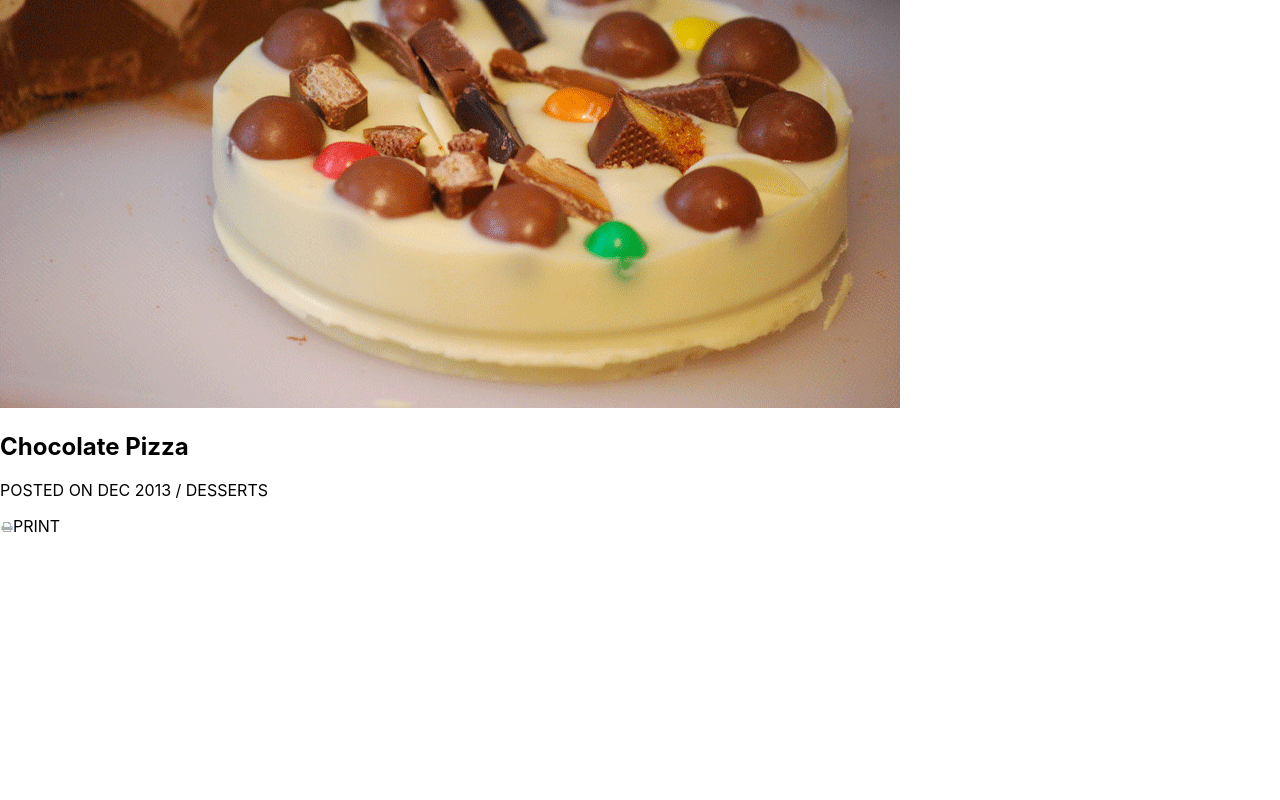
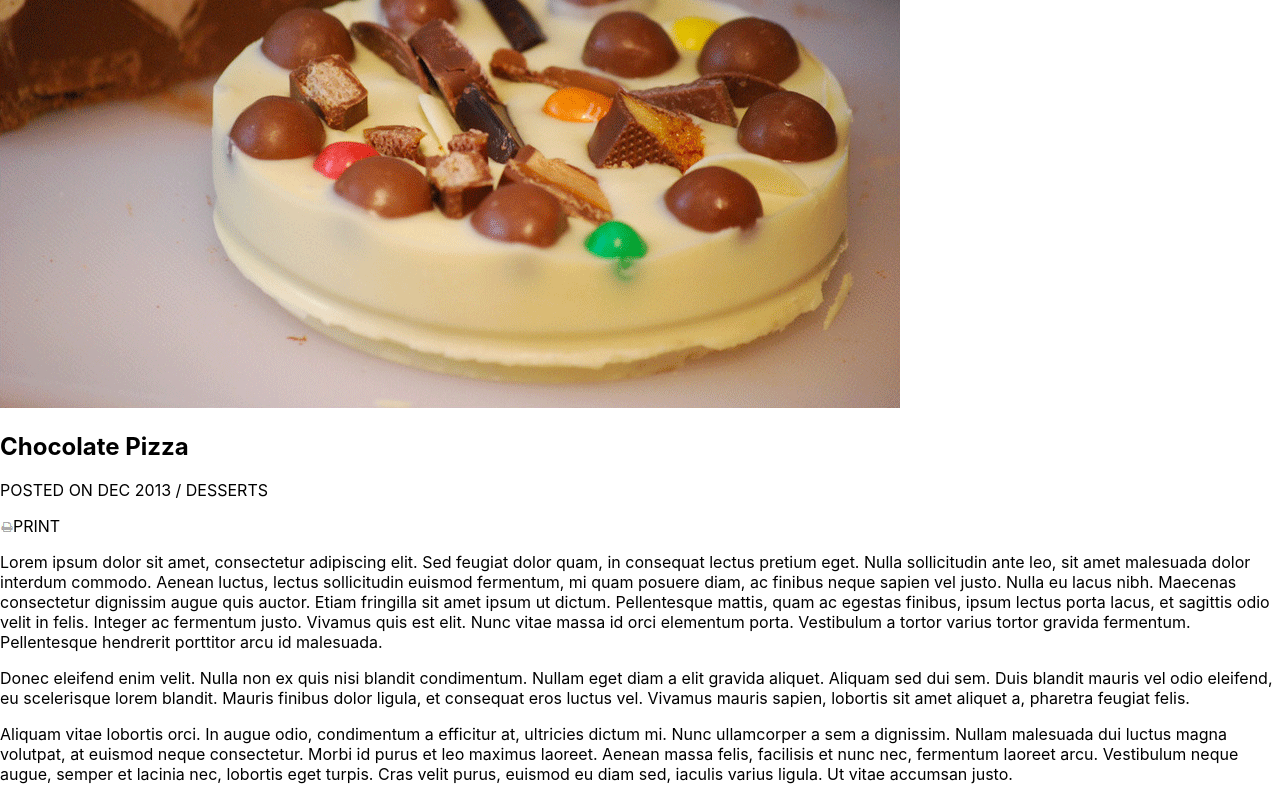
Before and after one commit to stamiesie/chocolate-pizza, a React (Create React App) app: page / in a window 1280 px wide. Shown: the part 401-1201 px from the top of the page. Before the commit the page ends 937 px from the top, so only its background shows below. Built offline with nearby package versions, Linux system fonts and the light colour scheme.

Commit message:
add recipe section

```diff
--- a/src/App.js
+++ b/src/App.js
@@ -3,15 +3,17 @@ import './App.css';
 import ChocolateHeader from './header.js';
 import ImageComponent from './image.js';
 import PizzaHeading from './pizza-heading.js';
+import ChocolateRecipe from './recipe.js';
 
 
 export default class App extends React.Component {
   render() {
     return (
       <div>
-        <ChocolateHeader/>
-        <ImageComponent/>
-        <PizzaHeading/>
+        <ChocolateHeader />
+        <ImageComponent />
+        <PizzaHeading />
+        <ChocolateRecipe />
       </div>
     );
   }
--- a/src/recipe.js
+++ b/src/recipe.js
@@ -0,0 +1,15 @@
+import React from 'react';
+
+export default class ChocolateRecipe extends React.Component {
+    render() {
+        return (
+            <div>
+                <p>Lorem ipsum dolor sit amet, consectetur adipiscing elit. Sed feugiat dolor quam, in consequat lectus pretium eget. Nulla sollicitudin ante leo, sit amet malesuada dolor interdum commodo. Aenean luctus, lectus sollicitudin euismod fermentum, mi quam posuere diam, ac finibus neque sapien vel justo. Nulla eu lacus nibh. Maecenas consectetur dignissim augue quis auctor. Etiam fringilla sit amet ipsum ut dictum. Pellentesque mattis, quam ac egestas finibus, ipsum lectus porta lacus, et sagittis odio velit in felis. Integer ac fermentum justo. Vivamus quis est elit. Nunc vitae massa id orci elementum porta. Vestibulum a tortor varius tortor gravida fermentum. Pellentesque hendrerit porttitor arcu id malesuada.</p>
+
+                <p>Donec eleifend enim velit. Nulla non ex quis nisi blandit condimentum. Nullam eget diam a elit gravida aliquet. Aliquam sed dui sem. Duis blandit mauris vel odio eleifend, eu scelerisque lorem blandit. Mauris finibus dolor ligula, et consequat eros luctus vel. Vivamus mauris sapien, lobortis sit amet aliquet a, pharetra feugiat felis.</p>
+
+                <p>Aliquam vitae lobortis orci. In augue odio, condimentum a efficitur at, ultricies dictum mi. Nunc ullamcorper a sem a dignissim. Nullam malesuada dui luctus magna volutpat, at euismod neque consectetur. Morbi id purus et leo maximus laoreet. Aenean massa felis, facilisis et nunc nec, fermentum laoreet arcu. Vestibulum neque augue, semper et lacinia nec, lobortis eget turpis. Cras velit purus, euismod eu diam sed, iaculis varius ligula. Ut vitae accumsan justo.</p>
+            </div>
+        );
+    }
+}
```
